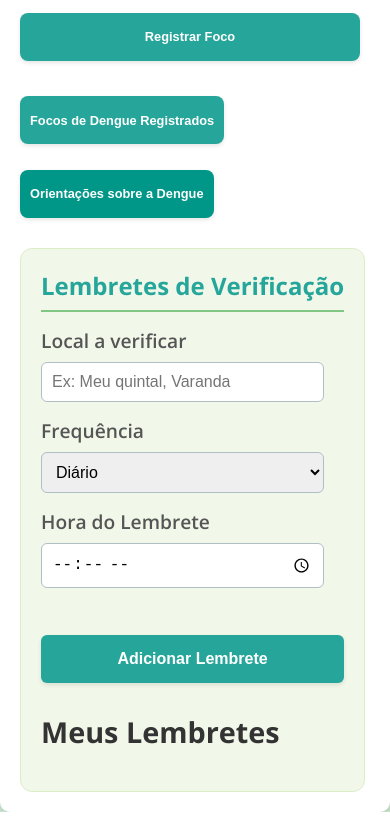
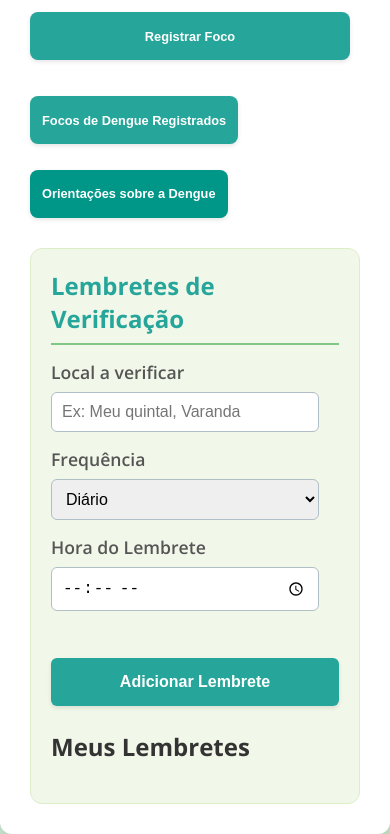
Before and after one commit to victorsancar/xodengue, a plain HTML site: page index.html in a window 390 px wide. Shown: the part 774-1608 px from the top of the page. Before the commit the page ends 1586 px from the top, so only its background shows below. Drawn offline with nearby package versions, Linux system fonts and the light colour scheme.

Commit message:
Add files via upload

```diff
--- a/foco.css
+++ b/foco.css
@@ -150,8 +150,8 @@
     textarea,
     input[type="text"],
     button {
-        font-size: 1em;
-        padding: 10px;
+        font-size: 0.8em;
+        padding: 12px;
         border-radius: 6px;
     }
 
@@ -165,42 +165,3 @@
         font-size: 1em;
     }
 }
-
-    @media (max-width: 768px) {
-    .container {
-        padding: 20px;
-        border-radius: 10px;
-    }
-
-    h1 {
-        font-size: 2.5em;
-        margin-bottom: 20px;
-    }
-
-    h3 {
-        font-size: 1.8em;
-        margin-bottom: 15px;
-    }
-
-    .form-group {
-        margin-bottom: 15px;
-    }
-
-    label {
-        font-size: 1.2em;
-    }
-
-    input[type="file"],
-    textarea,
-    input[type="text"],
-    button {
-        font-size: 0.8em;
-        padding: 10px;
-        border-radius: 5px;
-    }
-    .compartilhar-dados {
-        margin-top: 20px;
-        display: flex;
-        justify-content: space-between;
-    }
-}
```
